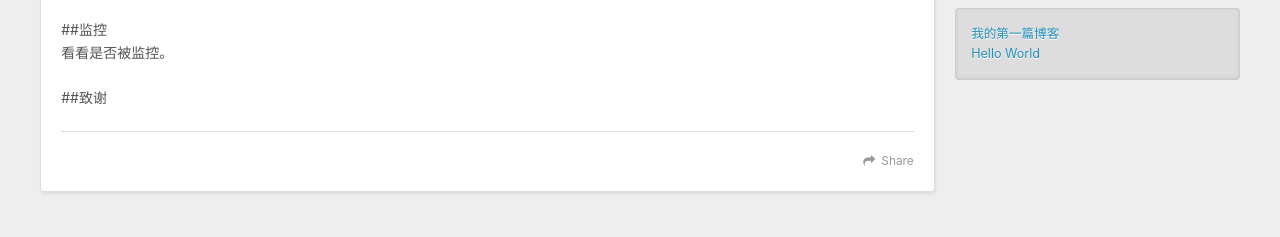
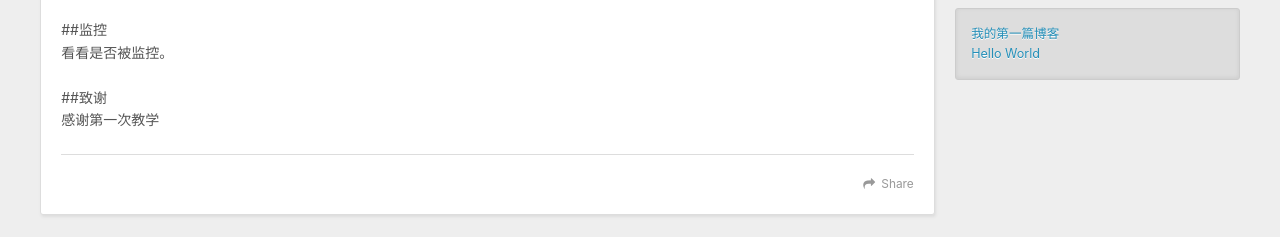
Before and after one commit to Simzangfo/cxy.github.io, a plain HTML site: page index.html in a window 1280 px wide. Shown: the part 501-738 px from the top of the page. Drawn offline with nearby package versions, Linux system fonts and the light colour scheme.

Commit message:
Site updated: 2020-01-05 11:22:44

```diff
--- a/index.html
+++ b/index.html
@@ -93,7 +93,7 @@
 
         <p>##我的第一篇博客<br>这是我的第一个技术博客，会记录一些博客内容。</p>
 <p>##监控<br>看看是否被监控。</p>
-<p>##致谢</p>
+<p>##致谢<br>感谢第一次教学</p>
 
 
     </div>
```
Also changed, not shown: 2020/01/05/我的第一篇博客/index.html (+4 -4 lines).
